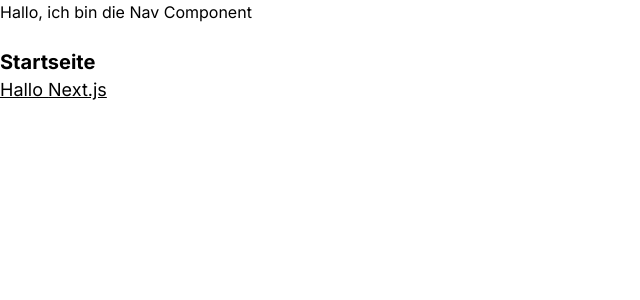
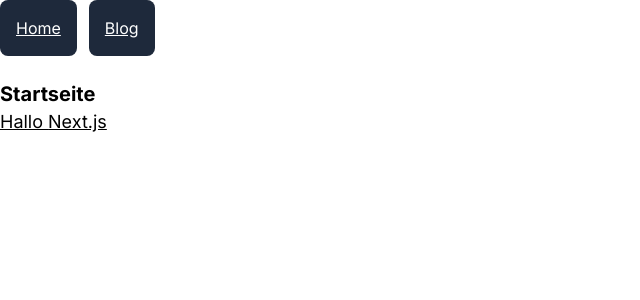
Before and after one commit to LinkedInLearning/next-js-grundkurs-4232811, a Next.js app: page / in a window 1280 px wide. Shown: the top 300 px of the page, without its empty margins (0-640 px from the left). Built offline with nearby package versions, Linux system fonts and the light colour scheme.

Commit message:
nav added

```diff
--- a/app/Nav.js
+++ b/app/Nav.js
@@ -1,3 +1,14 @@
+import Link from "next/link";
+
 export function Nav() {
-    return <nav>Hallo, ich bin die Nav Component</nav>
+    return <nav className="flex gap-3">
+
+        <Link href='/' className="rounded-lg bg-slate-800 text-white p-4 block underline">
+            Home
+        </Link>
+
+        <Link href='/blog' className="rounded-lg bg-slate-800 text-white p-4 block underline">
+            Blog
+        </Link>
+    </nav>
 }
```
